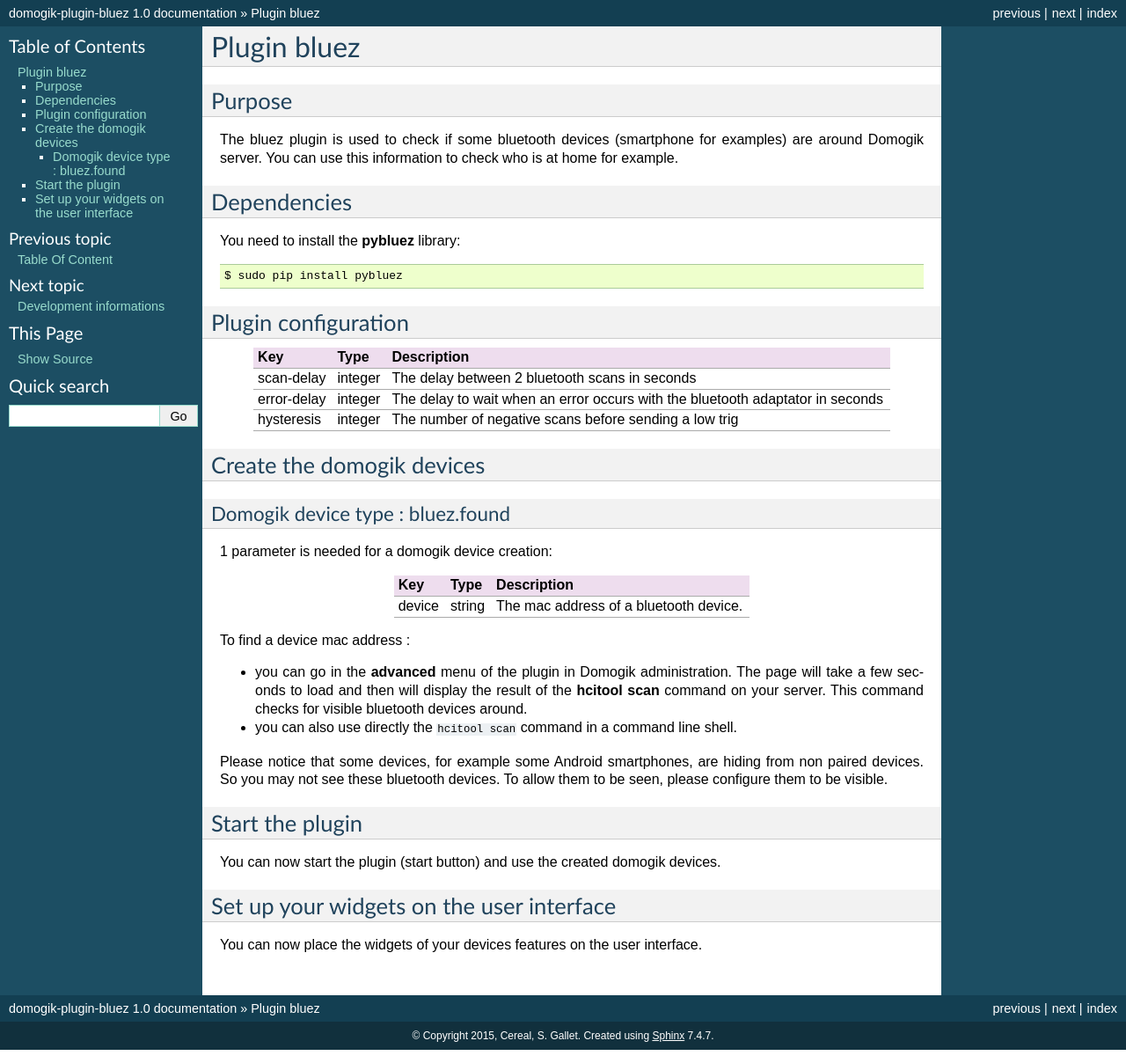
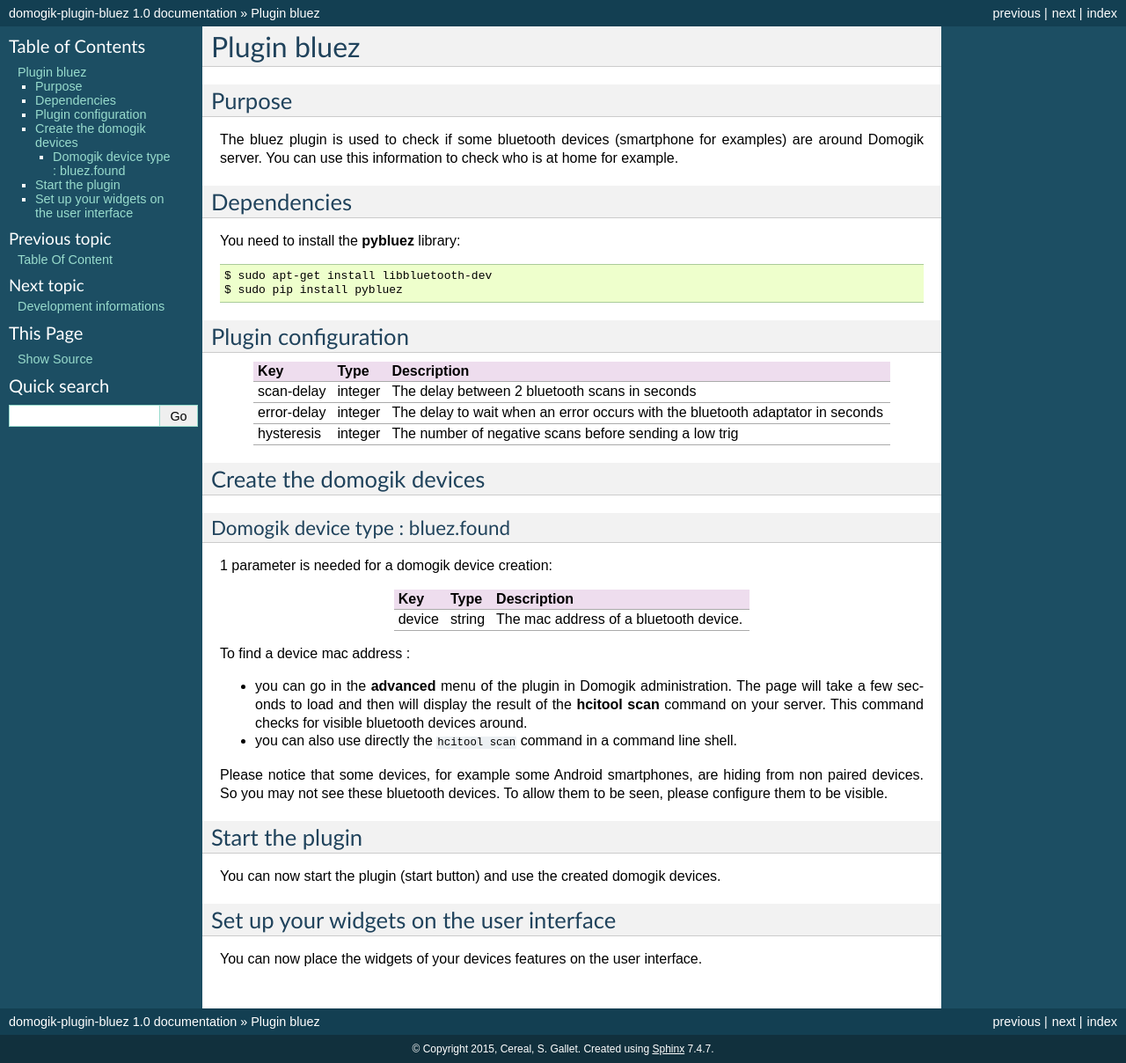
Before and after one commit to Cereal2nd/domogik-plugin-bluez, a Sphinx documentation site: the page built from docs/bluez.txt, in a window 1280 px wide. Shown: the whole page at 88% size. Built offline with Sphinx 7.4.7, drawn with Linux system fonts in a browser that asks for light colours.

Commit message:
doc upgrade/ 1.2

```diff
--- a/docs/bluez.txt
+++ b/docs/bluez.txt
@@ -14,6 +14,7 @@ Dependencies
 
 You need to install the **pybluez** library: ::
 
+    $ sudo apt-get install libbluetooth-dev
     $ sudo pip install pybluez
 
 
--- a/docs/changelog.txt
+++ b/docs/changelog.txt
@@ -1,6 +1,11 @@
 =========
 Changelog
 =========
+
+1.2
+===
+
+* Doc improvment
 
 1.0
 ===
--- a/info.json
+++ b/info.json
@@ -50,12 +50,16 @@
             {
                 "id": "pybluez (>=0.18)",
                 "type": "python"
+            },
+            {
+                "id": "libbluetooth-dev",
+                "type": "other"
             }
         ],
         "description": "A blue tooth dectector. Send an XPL message when a friend device is found.",
         "domogik_min_version": "0.4.1",
         "type": "plugin",
-        "version": "1.1",
+        "version": "1.2",
         "tags": ["bluetooth", "presence"]
     },
     "json_version": 2,
```
